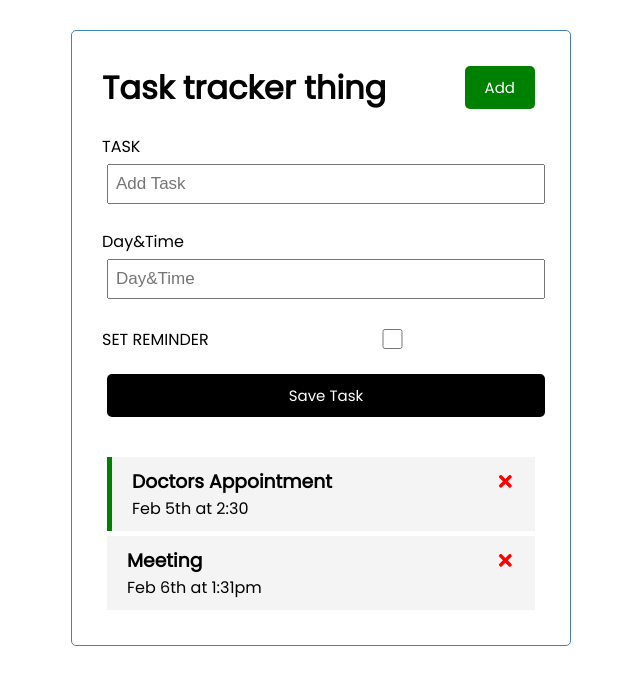
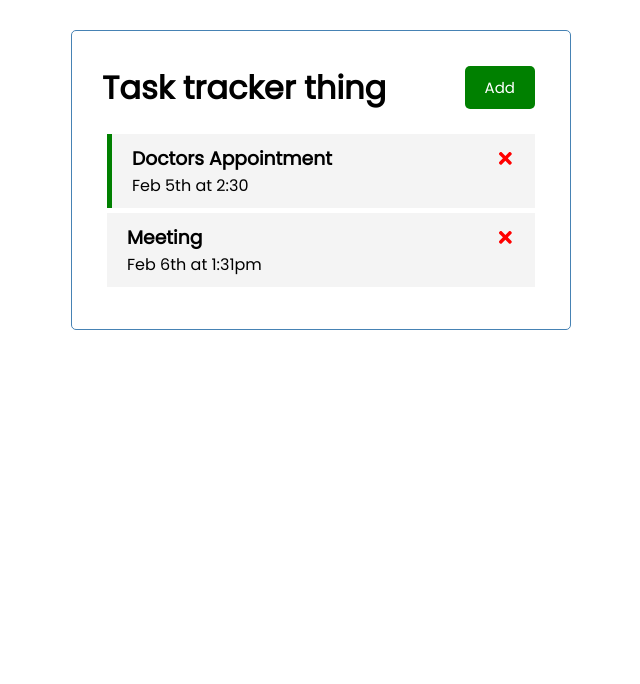
Before and after one commit to mdave94/task-tracker, a React (Create React App) app: page / in a window 1280 px wide. Shown: the top 684 px of the page, without its empty margins (319-959 px from the left). Built offline with nearby package versions, Linux system fonts and the light colour scheme.

Commit message:
Setreminder and Add button functions added

```diff
--- a/src/App.js
+++ b/src/App.js
@@ -5,7 +5,7 @@
 
 
 function App() {
-
+  const [showAddTask,setShowAddTask] = useState(false)
   const [tasks,setTasks] = useState([
     {id:1,
         text:'Doctors Appointment',
@@ -45,8 +45,8 @@
 
   return (
    <div className='container'>
-      <Header />
-      <AddTask onAdd={addTask}/>
+      <Header  onAdd={()=> setShowAddTask(!showAddTask)}/>
+      {showAddTask && <AddTask onAdd={addTask}/>}
 
       {tasks.length > 0 ? (<Tasks tasks={tasks} onDelete = {deleteTask}
       onToggle={toggleReminder}/>) : ('No tasks to Show')}
--- a/src/components/AddTask.js
+++ b/src/components/AddTask.js
@@ -6,6 +6,7 @@
     const [day,setDay] = useState('')
     const [reminder,setReminder] = useState(false)
 
+    // Submit the form
     const onSubmit = (e)=> {
         e.preventDefault()
 
@@ -16,7 +17,7 @@
         }
 
         onAdd({text,day,reminder})
-
+        //set bacj to  default
         setText('')
         setDay('')
         setReminder(false)
@@ -32,7 +33,7 @@
         </div>
         <div className="form-control">
             <label>Day&Time</label>
-            <input type='text' placeholder="Day&Time" value={day}
+            <input type='text' placeholder="Add Day&Time" value={day}
             onChange={(e)=>setDay(e.target.value)}/>
         </div>
         <div className="form-control form-control-check">
--- a/src/components/Header.js
+++ b/src/components/Header.js
@@ -2,15 +2,12 @@
 import Button from "./Button";
 
 
-const Header = ({title}) => {
-    const onClick = () => {
-        console.log('header Button\'s action')
-    }
+const Header = ({title,onAdd }) => {
 
     return (
         <header className='header'>
             <h1 >{title} </h1>
-            <Button color='green' text ='Add' onClick={onClick}/>
+            <Button color='green' text ='Add' onClick={onAdd}/>
         </header>
     )
 }
```
